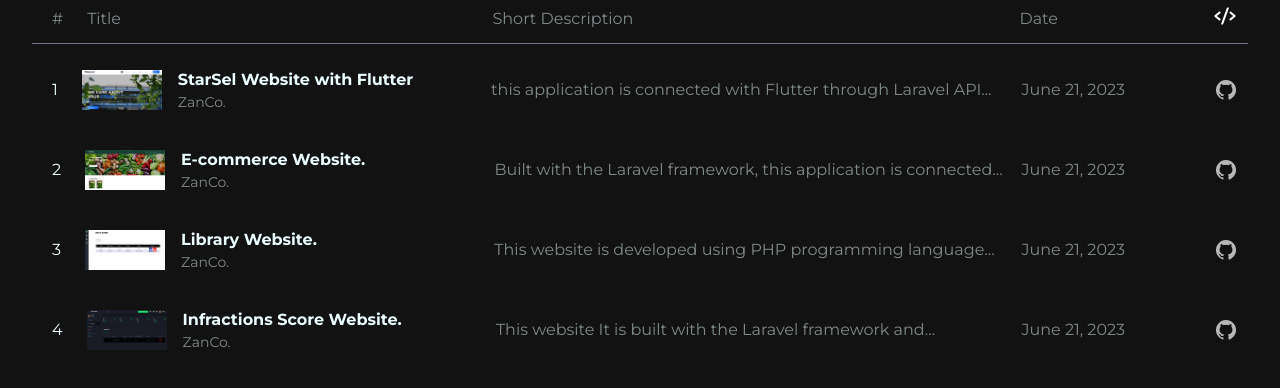
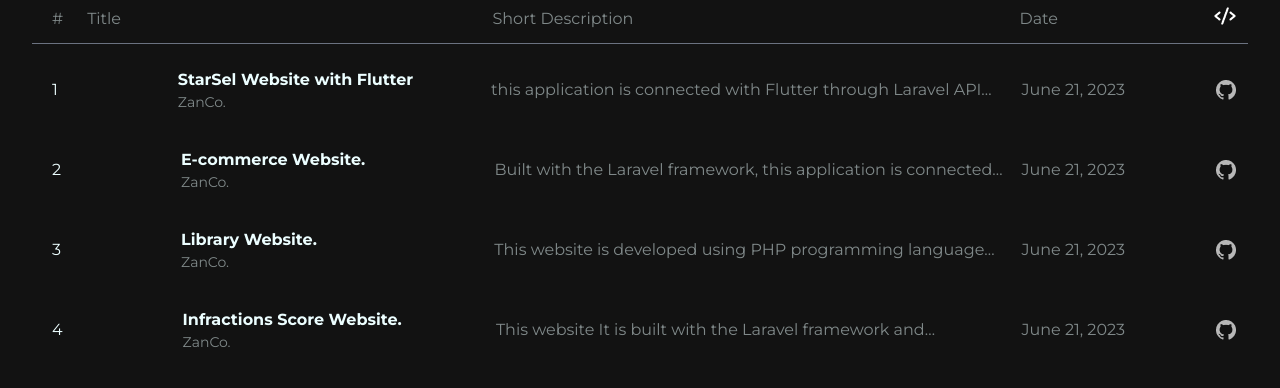
Before and after one commit to ZanCo21/zanco21.github.io, a Next.js app: page / in a window 1280 px wide. Shown: the part 532-920 px from the top of the page. Built offline with nearby package versions, Linux system fonts and the light colour scheme.

Commit message:
project list 1

```diff
--- a/public/js/main.jsx
+++ b/public/js/main.jsx
@@ -9,7 +9,7 @@ const ProjectList = ({ projects }) => {
             <p>{i + 1}</p>
           </div>
           <div className="flex-initial w-1/3 items-center flex px-2 py-3 sm:p-3">
-            <img src={project.image} alt="" className="w-20 h-10" />
+            <image src={project.image} alt="" className="w-20 h-10" />
             <div className="ps-4">
               <p className="font-bold">{project.title}</p>
               <p className="text-sm opacity-50">ZanCo.</p>
```
